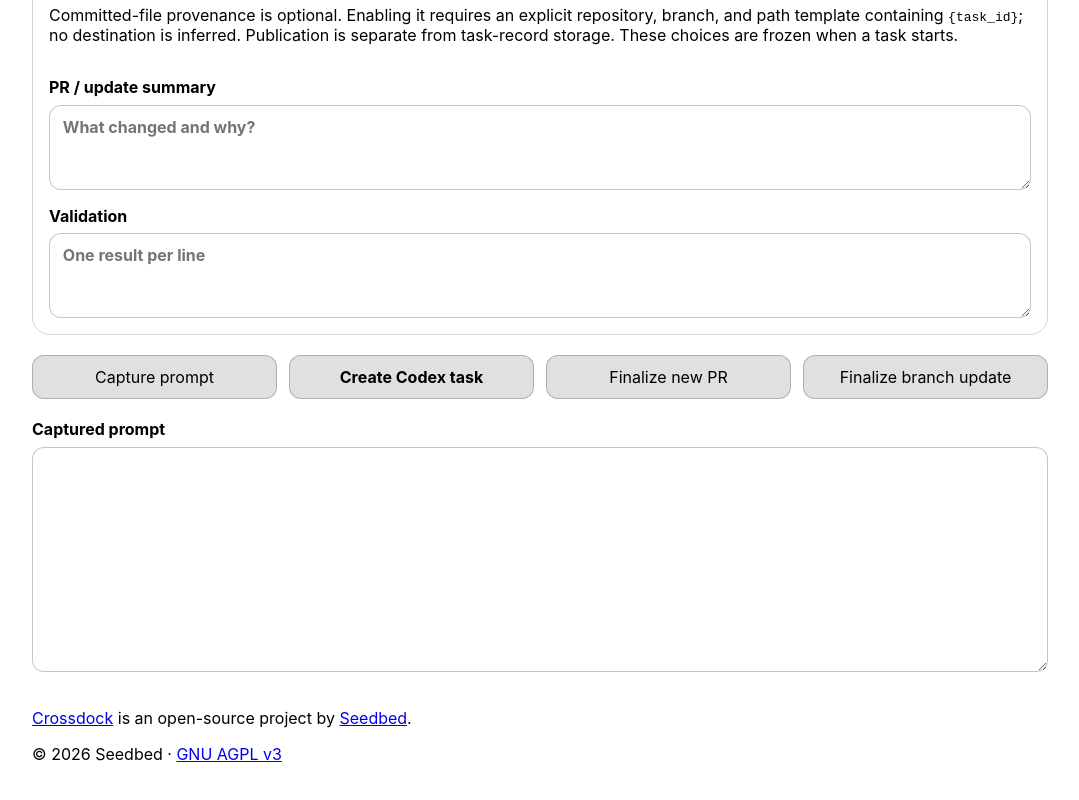
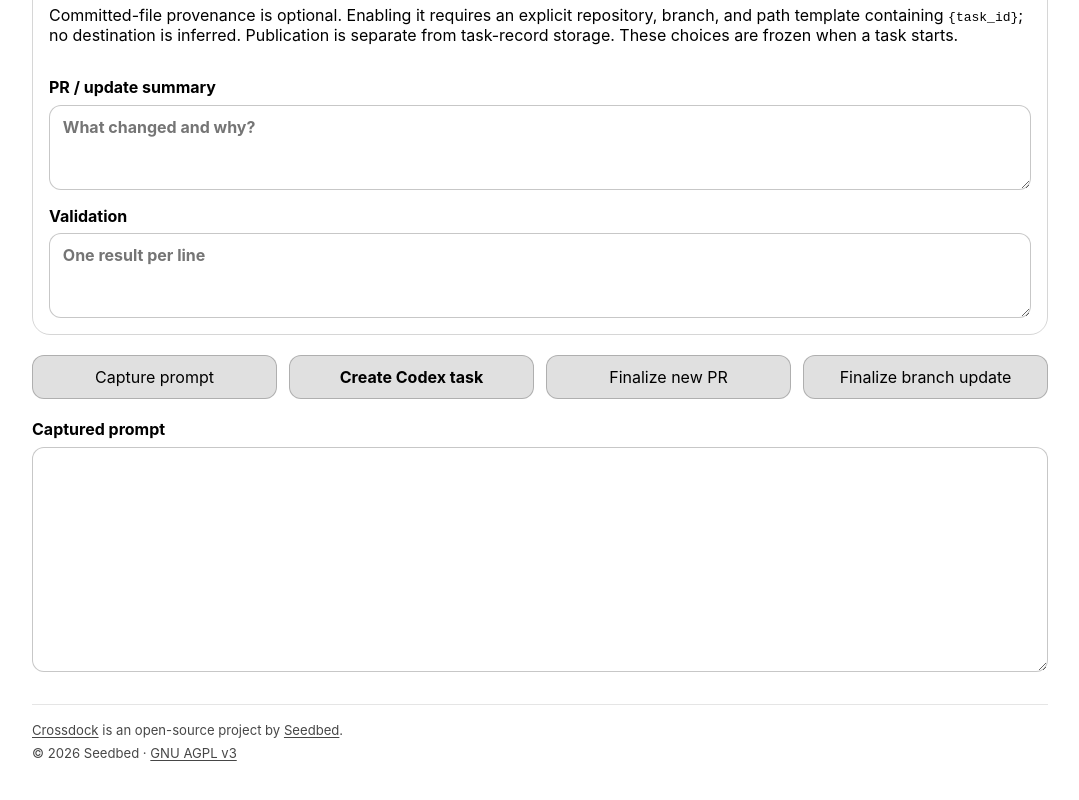
Before and after one commit to seedbed-ai/crossdock, a browser extension: page extension/dashboard.html in a window 1280 px wide. Shown: the part 1666-2466 px from the top of the page, without its empty margins (100-1179 px from the left). Drawn offline with Linux system fonts and the light colour scheme.

Commit message:
ui: style Seedbed footer

```diff
--- a/extension/dashboard.css
+++ b/extension/dashboard.css
@@ -8,9 +8,10 @@ button:hover { background: color-mix(in srgb, Canvas 82%, CanvasText 18%); }
 button:disabled { opacity: .55; cursor: wait; }
 button.primary { font-weight: 700; }
 input, textarea, select { width: 100%; padding: .72rem .8rem; background: Canvas; color: CanvasText; }
-button:focus-visible, input:focus-visible, textarea:focus-visible, select:focus-visible { outline: 3px solid currentColor; outline-offset: 3px; }
+button:focus-visible, input:focus-visible, textarea:focus-visible, select:focus-visible, a:focus-visible { outline: 3px solid currentColor; outline-offset: 3px; }
 textarea { resize: vertical; }
 label { display: grid; gap: .45rem; font-weight: 650; }
+a { color: inherit; text-underline-offset: .16em; }
 .shell { width: min(1080px, 100%); margin: 0 auto; padding: clamp(1rem, 3vw, 2rem); display: grid; gap: 1.25rem; }
 .hero { display: flex; gap: 1rem; align-items: end; justify-content: space-between; }
 h1 { margin: 0; font-size: clamp(2rem, 5vw, 3.5rem); letter-spacing: -.045em; }
@@ -29,6 +30,9 @@ h2 { margin: 0; font-size: 1.15rem; }
 .grid { display: grid; grid-template-columns: repeat(2, minmax(0, 1fr)); gap: 1rem; padding: 1rem; border: 1px solid color-mix(in srgb, CanvasText 16%, transparent); border-radius: 18px; }
 .wide { grid-column: 1 / -1; }
 .prompt { display: grid; gap: .5rem; }
+.site-footer { margin-top: .75rem; padding-top: 1rem; border-top: 1px solid color-mix(in srgb, CanvasText 14%, transparent); font-size: .82rem; line-height: 1.5; opacity: .72; }
+.site-footer p { margin: 0; }
+.site-footer p + p { margin-top: .2rem; }
 @media (max-width: 700px) { .shell { padding: 1rem; } .hero { align-items: start; flex-direction: column; } #status { width: 100%; } .task-state dl { grid-template-columns: 1fr 1fr; } .grid { grid-template-columns: 1fr; } .wide { grid-column: auto; } .surfaces, .actions { grid-template-columns: 1fr 1fr; } }
 @media (max-width: 430px) { .task-state dl, .surfaces, .actions { grid-template-columns: 1fr; } button, input, select { min-height: 48px; } }
 @media (prefers-reduced-motion: reduce) { *, *::before, *::after { scroll-behavior: auto !important; transition: none !important; animation: none !important; } }
```
